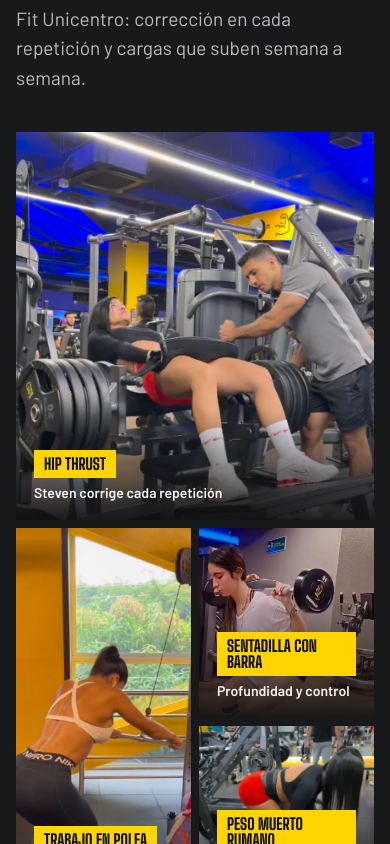
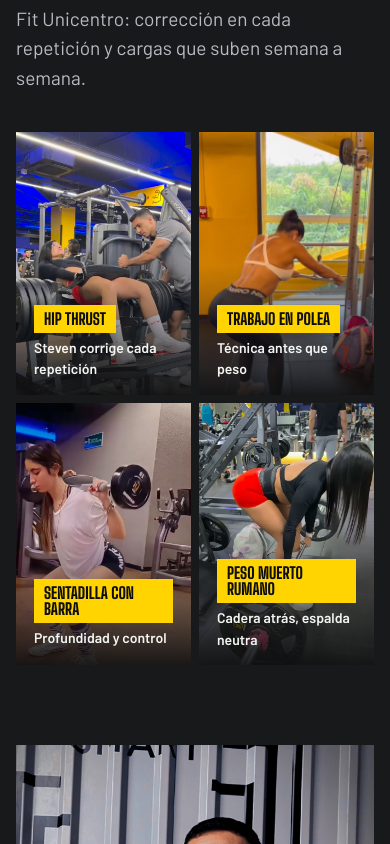
Before and after one commit to JuanMora1945/steven-pelaez-trainer, a React (Vite) app: page / in a window 390 px wide. Shown: the part 5920-6764 px from the top of the page. Built offline with nearby package versions, Linux system fonts and the light colour scheme.

Commit message:
style: show client photos whole in equal portrait tiles

```diff
--- a/src/index.css
+++ b/src/index.css
@@ -249,7 +249,7 @@ a {
   isolation: isolate;
 }
 
-/* Background: Steven's real gym, blurred and darkened, with his name outlined behind him. */
+/* Background: Steven's real gym, blurred and darkened. */
 .hero__bg {
   position: absolute;
   inset: 0;
@@ -781,8 +781,7 @@ a {
 
 .bento {
   display: grid;
-  grid-template-columns: 1.4fr 1fr 1fr;
-  grid-template-rows: repeat(2, clamp(240px, 22vw, 330px));
+  grid-template-columns: repeat(4, 1fr);
   gap: 12px;
   padding: 0 var(--margin);
 }
@@ -790,21 +789,16 @@ a {
 .bento__tile {
   position: relative;
   overflow: hidden;
+  aspect-ratio: 2 / 3;
   background: var(--steel);
   outline: none;
 }
-
-.bento__tile--1 { grid-column: 1; grid-row: 1 / 3; }
-.bento__tile--2 { grid-column: 2; grid-row: 1 / 3; }
-.bento__tile--3 { grid-column: 3; grid-row: 1; }
-.bento__tile--4 { grid-column: 3; grid-row: 2; }
 
 .bento__tile img {
   width: 100%;
   height: 100%;
   object-fit: cover;
-  object-position: 50% 30%;
-  transition: transform 700ms var(--ease);
+  object-position: 50% 40%;
 }
 
 .bento__caption {
@@ -834,11 +828,6 @@ a {
   overflow: hidden;
   font-weight: 600;
   transition: max-height 400ms var(--ease), opacity 300ms var(--ease);
-}
-
-.bento__tile:hover img,
-.bento__tile:focus-visible img {
-  transform: scale(1.06);
 }
 
 .bento__tile:hover .bento__note,
@@ -1311,15 +1300,7 @@ a {
 
   .bento {
     grid-template-columns: repeat(2, 1fr);
-    grid-template-rows: none;
-    grid-auto-rows: 260px;
-    grid-auto-flow: dense;
-  }
-
-  .bento__tile--1 { grid-column: 1 / 3; grid-row: span 2; }
-  .bento__tile--2 { grid-column: 1; grid-row: span 2; }
-  .bento__tile--3,
-  .bento__tile--4 { grid-column: 2; grid-row: span 1; }
+  }
 
   .bento__note {
     max-height: 3em;
@@ -1557,7 +1538,6 @@ a {
   .bento {
     padding: 0 16px;
     gap: 8px;
-    grid-auto-rows: 190px;
   }
 
   .bento__label {
```
Also changed, not shown: odd/tasks/steven-landing.md (+1 -0 lines).
